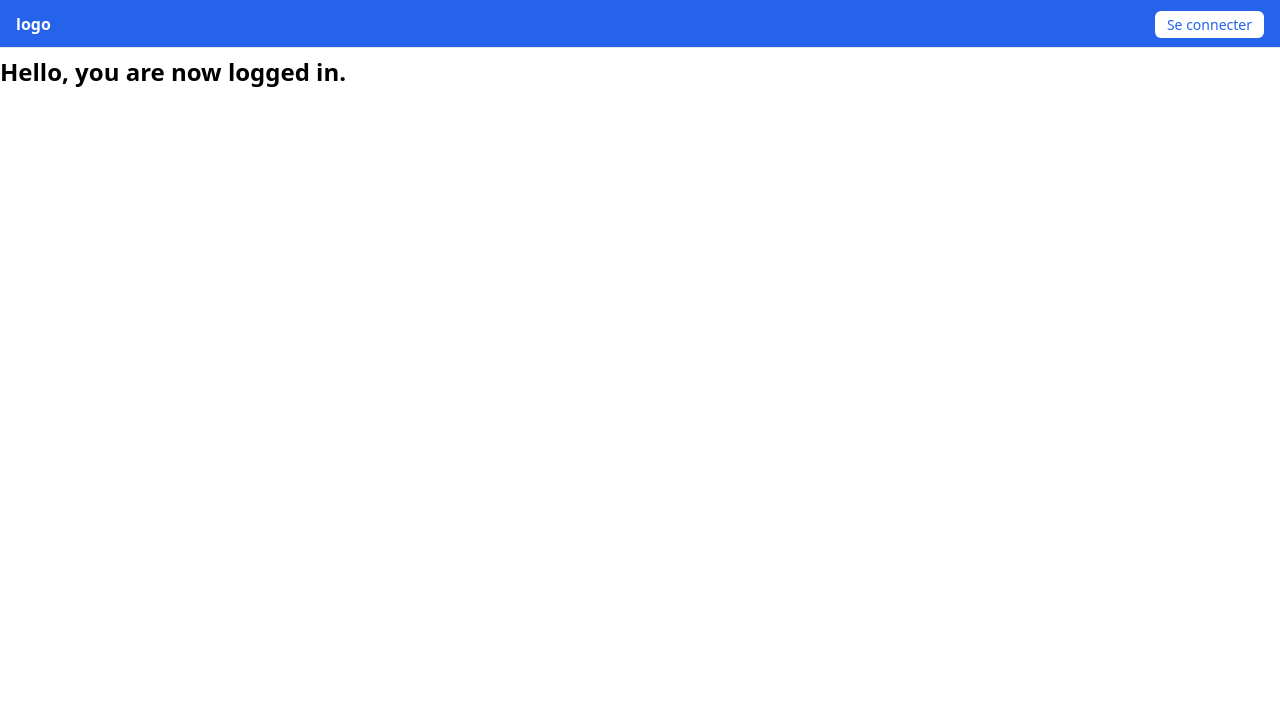
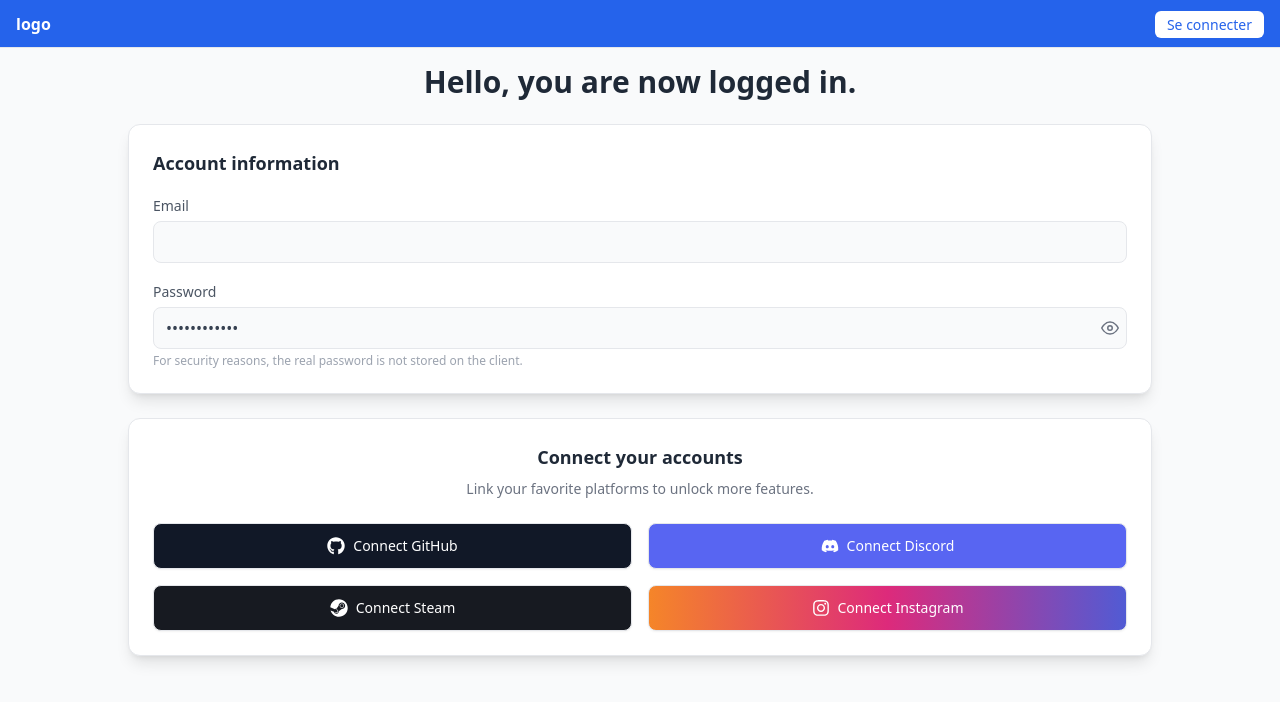
Before and after one commit to dawpitech/area, a React (Create React App) app in the folder apps/web/: page /home in a window 1280 px wide. Shown: the top 702 px of the page. Built offline with nearby package versions, Linux system fonts and the light colour scheme.

Commit message:
feat(apps/web) : Landing page informations + connections

```diff
--- a/apps/web/src/components/header/index.jsx
+++ b/apps/web/src/components/header/index.jsx
@@ -4,7 +4,7 @@ import { useAuth } from '../../contexts/authContext'
 
 const Header = () => {
   const navigate = useNavigate()
-  const { userLoggedIn, logout } = useAuth()
+  const { userLoggedIn, email, logout } = useAuth()
 
   const handleLogout = () => {
     logout()
@@ -13,9 +13,22 @@ const Header = () => {
 
   return (
     <nav className="flex flex-row items-center justify-between w-full h-12 fixed top-0 left-0 z-20 px-4 bg-blue-600 text-white border-b">
+      {/* Logo à gauche */}
       <div className="font-semibold">
         logo
       </div>
+
+      {/* Message au milieu */}
+      <div className="text-sm font-medium text-center flex-1 flex justify-center">
+        {userLoggedIn && email && (
+          <span>
+            Logged in as:&nbsp;
+            <span className="underline">{email}</span>
+          </span>
+        )}
+      </div>
+
+      {/* Bouton à droite */}
       <div>
         {userLoggedIn ? (
           <button
--- a/apps/web/src/components/home/index.jsx
+++ b/apps/web/src/components/home/index.jsx
@@ -1,15 +1,145 @@
-import React from 'react'
+import React, { useState } from 'react'
 import { useAuth } from '../../contexts/authContext'
+import { FaGithub, FaDiscord, FaSteam, FaInstagram } from 'react-icons/fa'
+import { FiEye, FiEyeOff } from 'react-icons/fi'
+
+const BACKEND_URL = 'http://localhost:8080'
 
 const Home = () => {
   const { email } = useAuth()
+  const [showPassword, setShowPassword] = useState(false)
+
+  const displayedPassword = showPassword ? 'not-stored-client-side' : '************'
+
+  const handleConnect = (provider) => {
+    switch (provider) {
+      case 'github':
+        window.location.href = `${BACKEND_URL}/providers/github/auth/init`
+        break
+      case 'discord':
+      case 'steam':
+      case 'instagram':
+      default:
+        alert(`Connexion ${provider} pas encore implémentée`)
+        break
+    }
+  }
 
   return (
-    <div className="text-2xl font-bold pt-14">
-      {email
-        ? <>Hello {email}, you are now logged in.</>
-        : <>Hello, you are now logged in.</>}
-    </div>
+    <main className="w-full min-h-screen pt-16 px-4 bg-gray-50">
+      <div className="max-w-5xl mx-auto">
+        <h1 className="text-2xl md:text-3xl font-bold mb-6 text-gray-800 text-center">
+          {email ? (
+            <>
+              Hello <span className="text-indigo-600">{email}</span>, you are now logged in.
+            </>
+          ) : (
+            <>Hello, you are now logged in.</>
+          )}
+        </h1>
+
+        <div className="bg-white rounded-xl shadow-lg border px-6 py-6 mb-6">
+          <h2 className="text-lg font-semibold text-gray-800 mb-4">
+            Account information
+          </h2>
+
+          <div className="space-y-4">
+            <div>
+              <label className="text-sm font-medium text-gray-600">
+                Email
+              </label>
+              <input
+                type="email"
+                value={email || ''}
+                readOnly
+                className="mt-1 w-full px-3 py-2 text-gray-700 bg-gray-50 border rounded-lg outline-none focus:border-indigo-600 transition"
+              />
+            </div>
+
+            <div>
+              <label className="text-sm font-medium text-gray-600">
+                Password
+              </label>
+              <div className="relative mt-1">
+                <input
+                  type={showPassword ? 'text' : 'password'}
+                  value={displayedPassword}
+                  readOnly
+                  className="w-full px-3 py-2 pr-10 text-gray-700 bg-gray-50 border rounded-lg outline-none focus:border-indigo-600 transition"
+                />
+                <button
+                  type="button"
+                  onClick={() => setShowPassword((prev) => !prev)}
+                  className="absolute inset-y-0 right-2 my-auto flex items-center justify-center text-gray-500 hover:text-indigo-600 transition"
+                  aria-label={showPassword ? 'Masquer le mot de passe' : 'Afficher le mot de passe'}
+                >
+                  {showPassword ? <FiEyeOff size={18} /> : <FiEye size={18} />}
+                </button>
+              </div>
+              <p className="text-xs text-gray-400 mt-1">
+                For security reasons, the real password is not stored on the client.
+              </p>
+            </div>
+          </div>
+        </div>
+
+        <div className="bg-white rounded-xl shadow-lg border px-6 py-6">
+          <h2 className="text-lg font-semibold mb-2 text-gray-800 text-center">
+            Connect your accounts
+          </h2>
+          <p className="text-sm text-gray-500 mb-6 text-center">
+            Link your favorite platforms to unlock more features.
+          </p>
+
+          <div className="grid grid-cols-1 sm:grid-cols-2 gap-4">
+            <button
+              type="button"
+              onClick={() => handleConnect('github')}
+              className="flex items-center justify-center gap-2 px-4 py-3 rounded-lg border shadow-sm
+                         bg-gray-900 text-white
+                         transition duration-300 ease-out
+                         hover:-translate-y-0.5 hover:shadow-xl hover:ring-2 hover:ring-gray-400/70"
+            >
+              <FaGithub size={18} />
+              <span className="font-medium text-sm">Connect GitHub</span>
+            </button>
+            <button
+              type="button"
+              onClick={() => handleConnect('discord')}
+              className="flex items-center justify-center gap-2 px-4 py-3 rounded-lg border shadow-sm
+                         bg-[#5865F2] text-white
+                         transition duration-300 ease-out
+                         hover:-translate-y-0.5 hover:shadow-xl hover:ring-2 hover:ring-[#5865F2]/70"
+            >
+              <FaDiscord size={18} />
+              <span className="font-medium text-sm">Connect Discord</span>
+            </button>
+            <button
+              type="button"
+              onClick={() => handleConnect('steam')}
+              className="flex items-center justify-center gap-2 px-4 py-3 rounded-lg border shadow-sm
+                         bg-[#171a21] text-white
+                         transition duration-300 ease-out
+                         hover:-translate-y-0.5 hover:shadow-xl hover:ring-2 hover:ring-[#66c0f4]/70"
+            >
+              <FaSteam size={18} />
+              <span className="font-medium text-sm">Connect Steam</span>
+            </button>
+            <button
+              type="button"
+              onClick={() => handleConnect('instagram')}
+              className="flex items-center justify-center gap-2 px-4 py-3 rounded-lg border shadow-sm
+                         bg-gradient-to-r from-[#f58529] via-[#dd2a7b] to-[#515bd4] text-white
+                         transition duration-300 ease-out
+                         hover:-translate-y-0.5 hover:shadow-xl hover:ring-2 hover:ring-[#dd2a7b]/70"
+            >
+              <FaInstagram size={18} />
+              <span className="font-medium text-sm">Connect Instagram</span>
+            </button>
+          </div>
+        </div>
+      </div>
+    </main>
   )
 }
 
```
